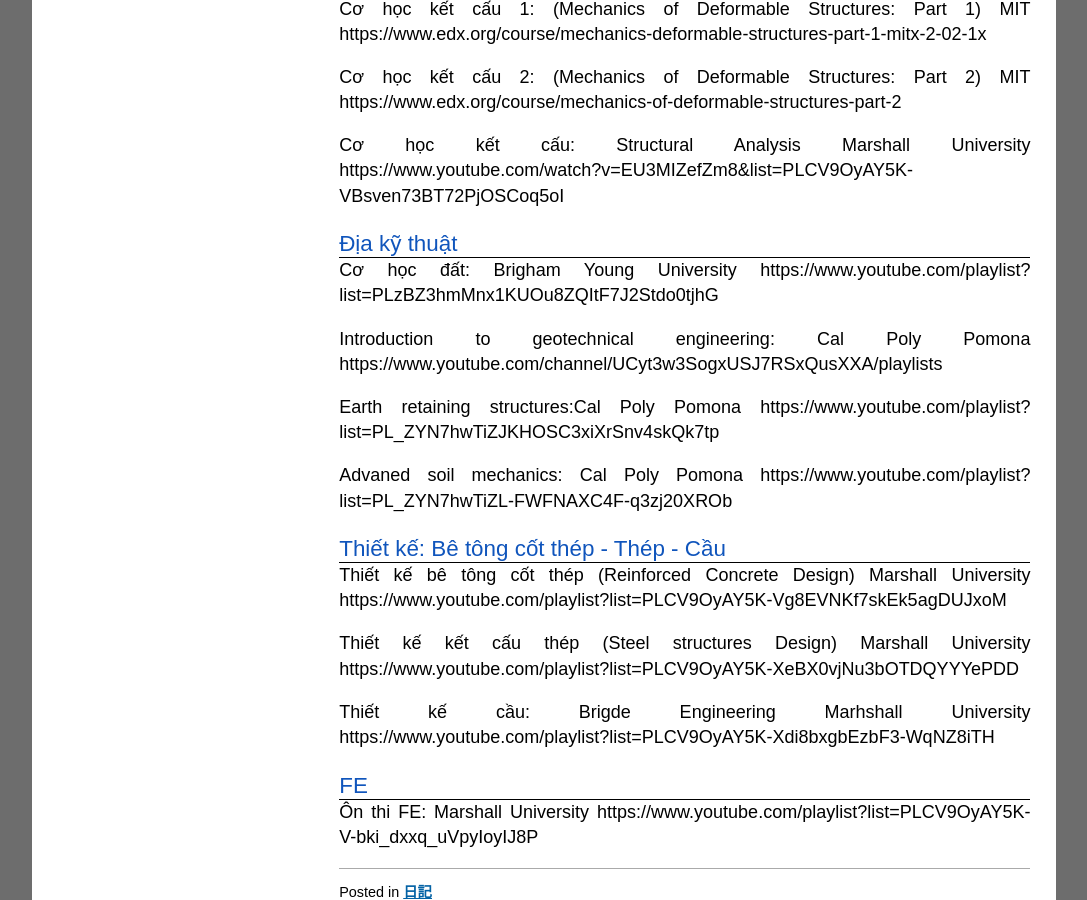
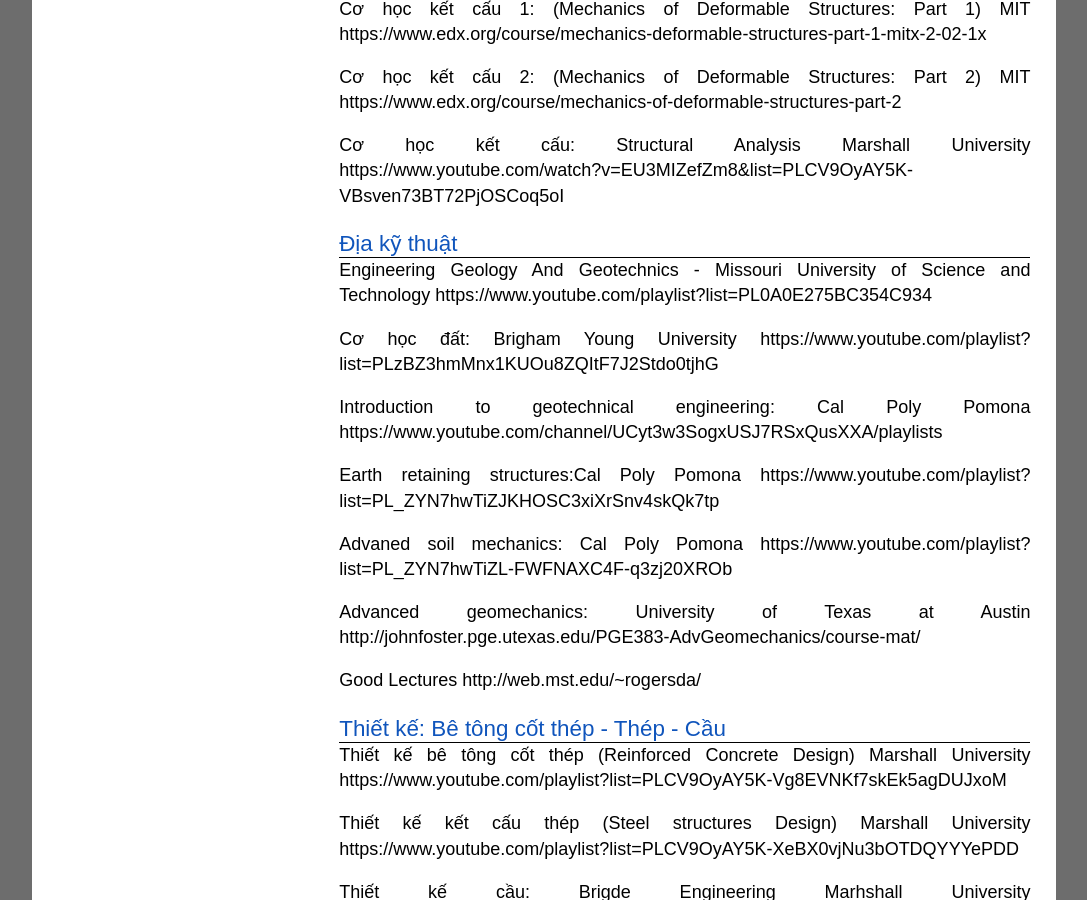
Before and after one commit to quangvunp/geomechanics, a Jekyll site: the page built from _posts/2018-12-02-Diary.md, in a window 1280 px wide and 900 px high, scrolled down 931 px. Shown: the whole window, without its empty margins (96-1183 px from the left). Built offline with Jekyll 4.4.1, drawn with Linux system fonts in a browser that asks for light colours; comment, search, counter and statistics services are not loaded.

Commit message:
Update 2018-12-02-Diary.md

```diff
--- a/_posts/2018-12-02-Diary.md
+++ b/_posts/2018-12-02-Diary.md
@@ -46,6 +46,10 @@
 https://www.youtube.com/watch?v=EU3MIZefZm8&list=PLCV9OyAY5K-VBsven73BT72PjOSCoq5oI
 
 <h3 class="bottom_line"> Địa kỹ thuật </h3>
+
+Engineering Geology And Geotechnics - Missouri University of Science and Technology
+https://www.youtube.com/playlist?list=PL0A0E275BC354C934
+
 Cơ học đất: Brigham Young University
 https://www.youtube.com/playlist?list=PLzBZ3hmMnx1KUOu8ZQItF7J2Stdo0tjhG
 
@@ -57,6 +61,12 @@
 
 Advaned soil mechanics: Cal Poly Pomona
 https://www.youtube.com/playlist?list=PL_ZYN7hwTiZL-FWFNAXC4F-q3zj20XROb
+
+Advanced geomechanics: University of Texas at Austin
+http://johnfoster.pge.utexas.edu/PGE383-AdvGeomechanics/course-mat/
+
+Good Lectures
+http://web.mst.edu/~rogersda/
 
 
 <h3 class="bottom_line"> Thiết kế: Bê tông cốt thép - Thép - Cầu </h3>
```
